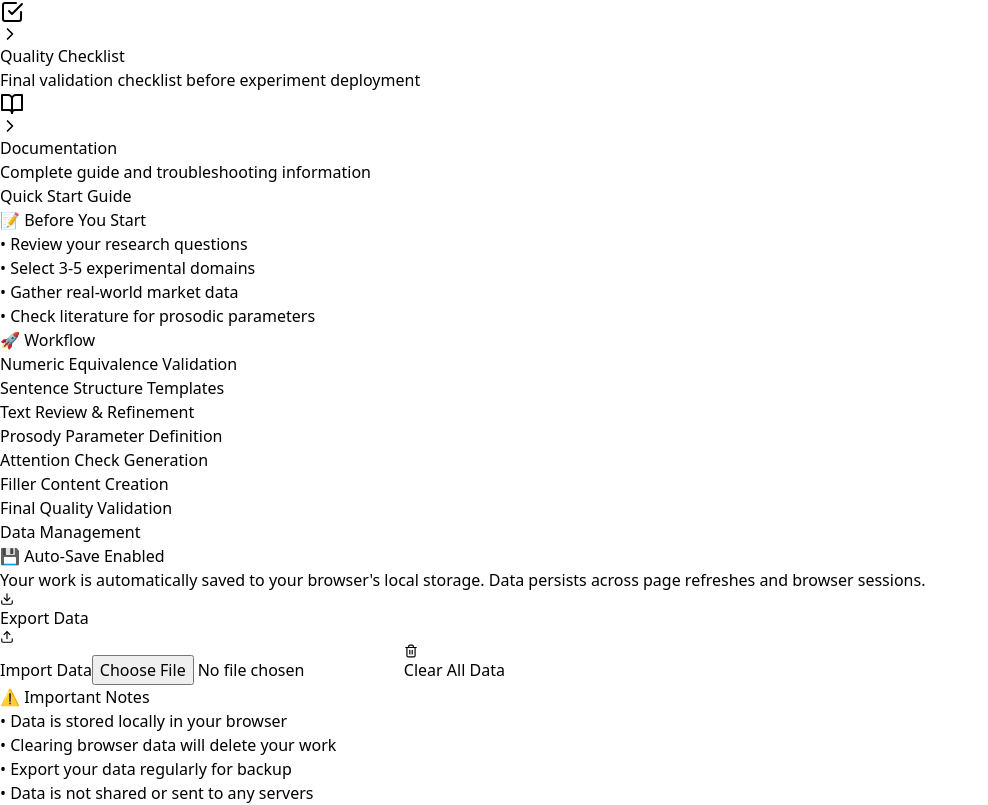
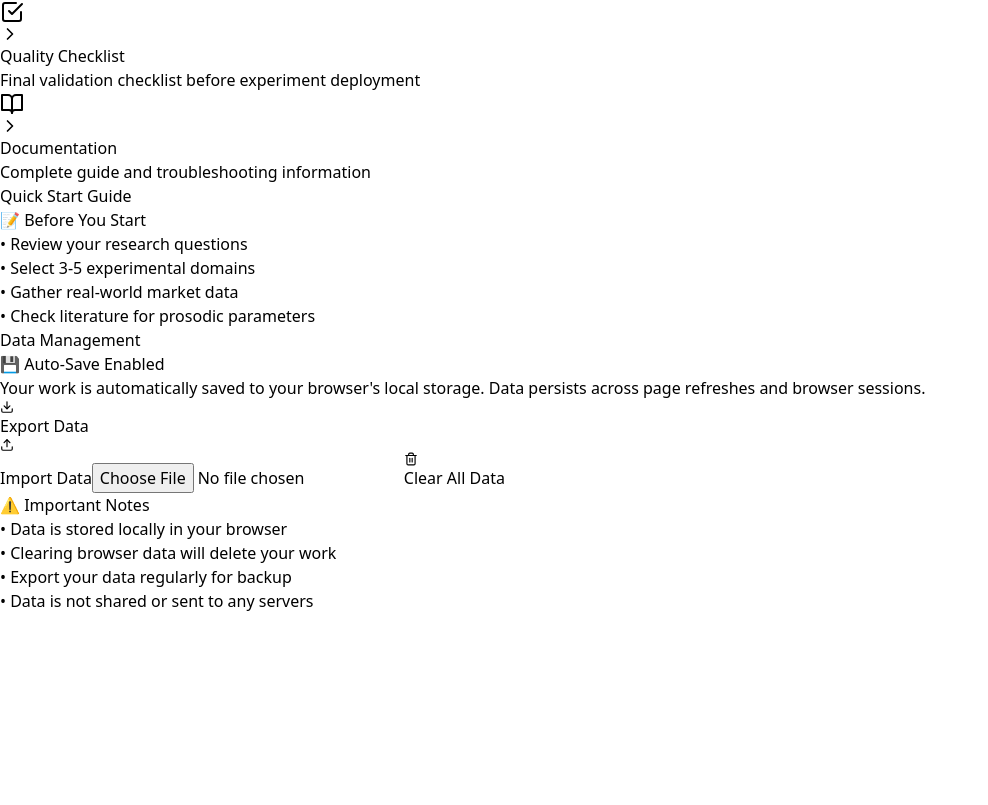
Before and after one commit to RedPill47/tts-prosody-builder, a React (Vite) app: page / in a window 1280 px wide. Shown: the part 1284-2089 px from the top of the page, without its empty margins (0-988 px from the left). After the commit the page ends 1897 px from the top, so only its background shows below. Built offline with nearby package versions, Linux system fonts and the light colour scheme.

Commit message:
Remove redundant workflow list from data management section

```diff
--- a/src/App.tsx
+++ b/src/App.tsx
@@ -382,18 +382,6 @@ const UnifiedScenarioTool = () => {
               <li>• Check literature for prosodic parameters</li>
             </ul>
           </div>
-          <div className="bg-green-50 border-l-4 border-green-400 p-4">
-            <h4 className="font-semibold text-green-900 mb-2">🚀 Workflow</h4>
-            <ol className="text-sm space-y-1 text-green-800 list-decimal list-inside">
-              <li>Numeric Equivalence Validation</li>
-              <li>Sentence Structure Templates</li>
-              <li>Text Review & Refinement</li>
-              <li>Prosody Parameter Definition</li>
-              <li>Attention Check Generation</li>
-              <li>Filler Content Creation</li>
-              <li>Final Quality Validation</li>
-            </ol>
-          </div>
         </div>
       </div>
 
```
